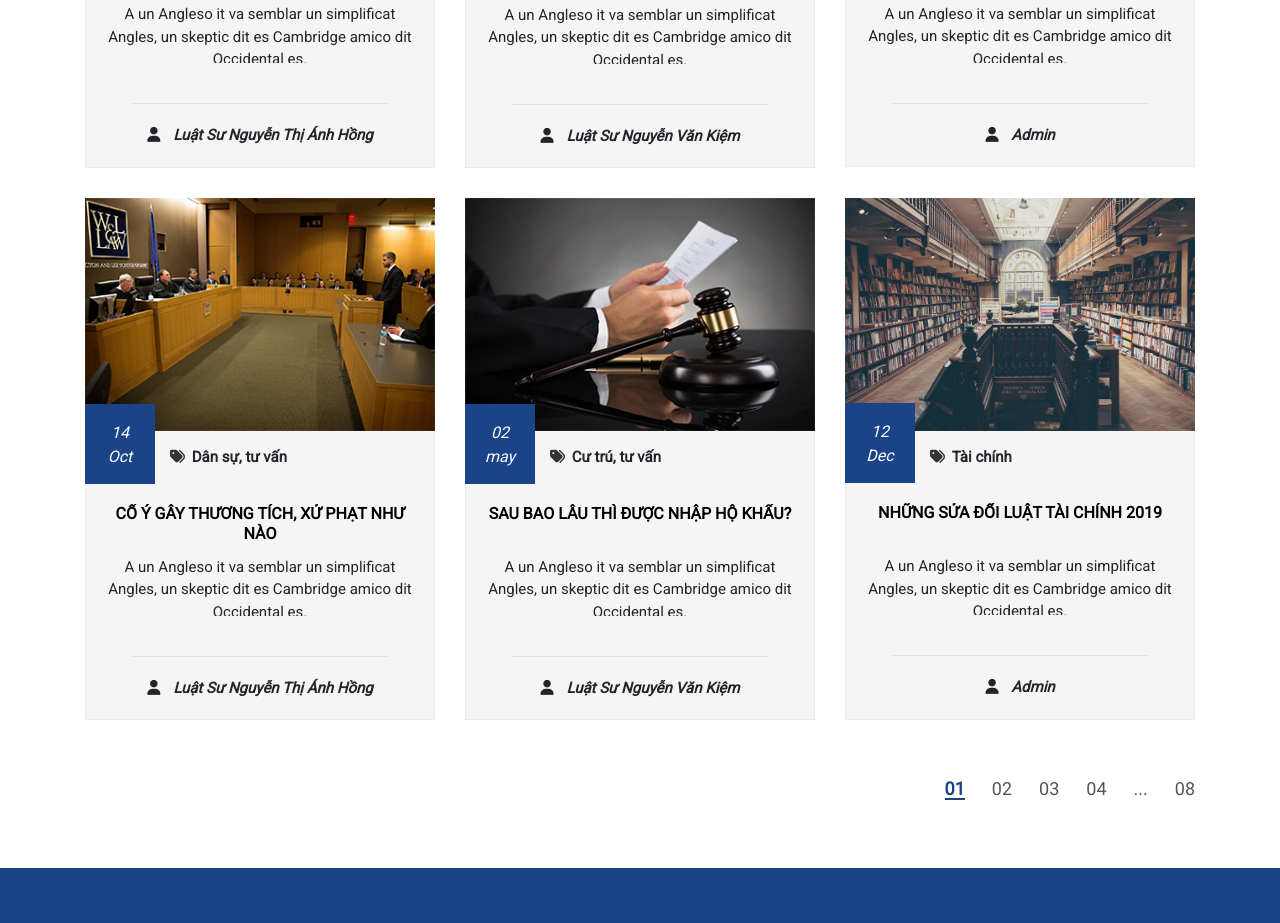
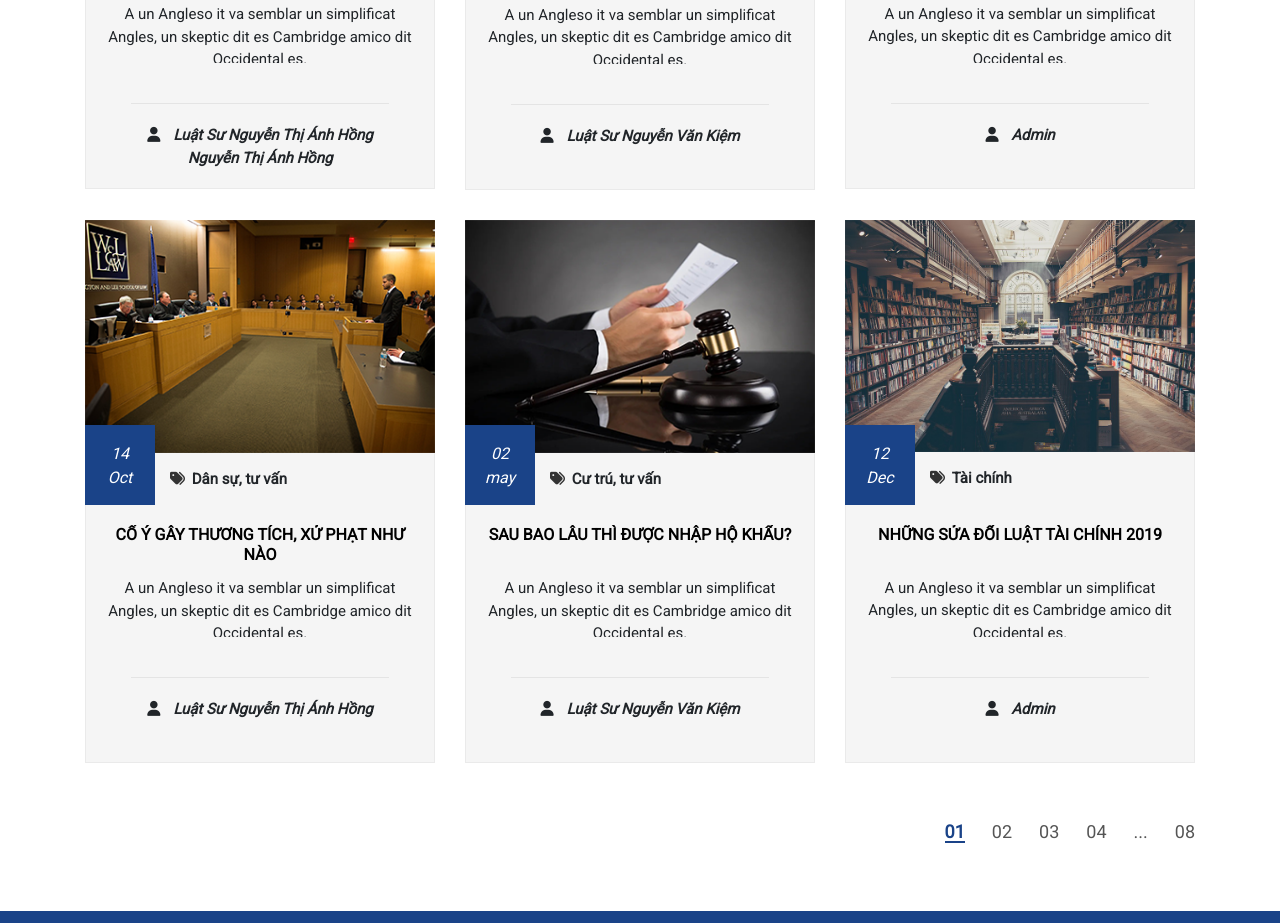
Before and after one commit to DuongThaiSon/AmpLegal, a plain HTML site: page news.html in a window 1280 px wide. Shown: the part 1816-2739 px from the top of the page. Drawn offline with Linux system fonts and the light colour scheme.

Commit message:
fix tin tức

```diff
--- a/css/style.css
+++ b/css/style.css
@@ -719,6 +719,7 @@ footer .d-flex {
     padding-top: 20px;
     border-top: 1px solid #e4e4e4;
     text-align: center;
+    height: 65px;
 }
 
 .box-news--user_text {
--- a/news.html
+++ b/news.html
@@ -224,7 +224,7 @@
                                                 <i class="fas fa-user"></i>
                                             </span>
                                             <span class="box-news--user_text text-capitalize">
-                                                luật sư nguyễn thị ánh hồng
+                                                luật sư nguyễn thị ánh hồng  nguyễn thị ánh hồng
                                             </span>
                                         </div>
                                     </div>
```
